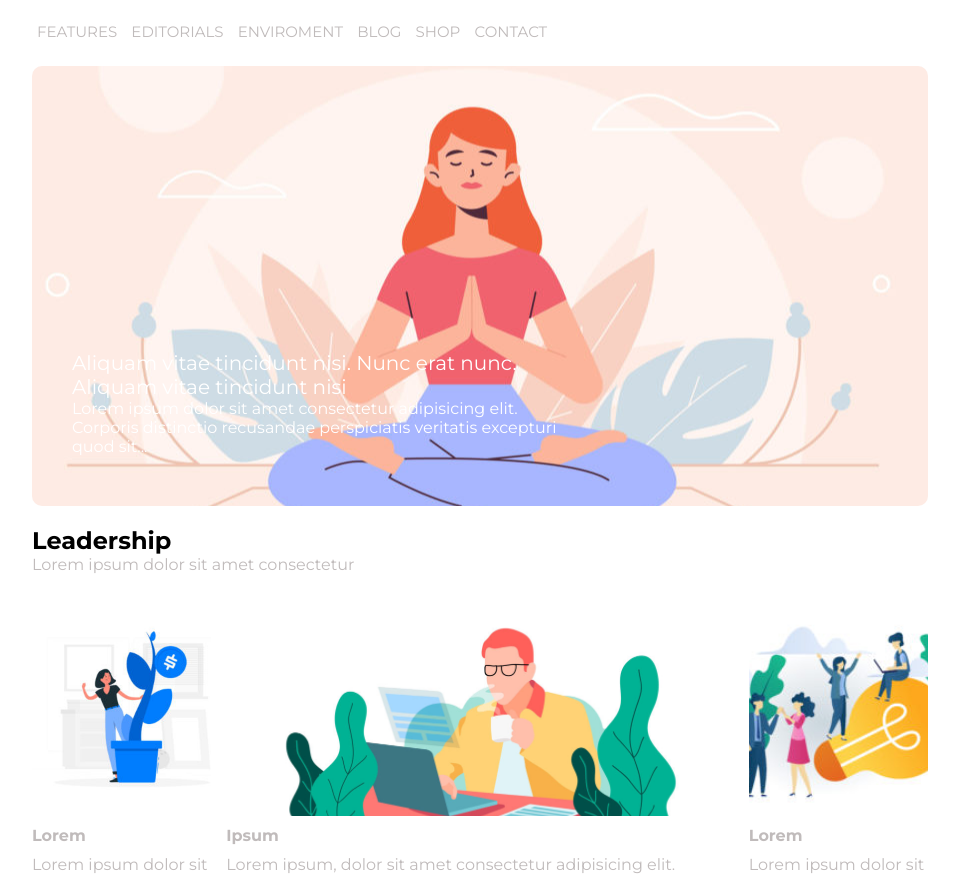
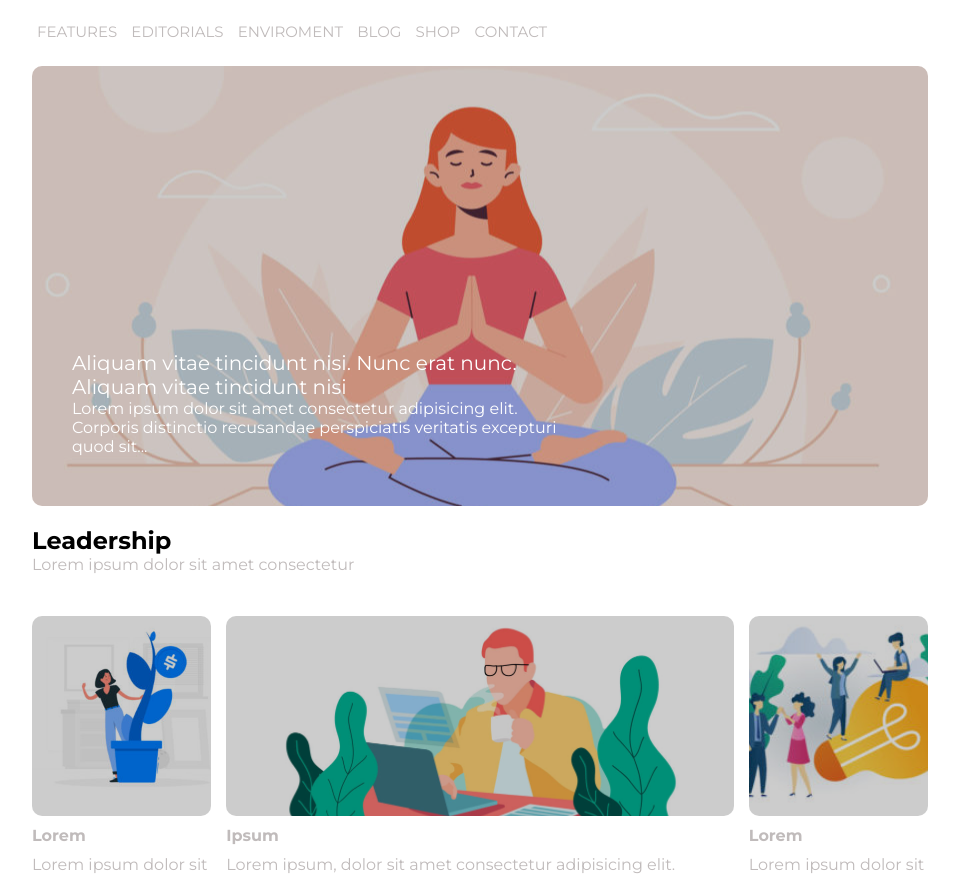
Before and after one commit to EmanuelaMocci/htmlcss-wp, a plain HTML site: page index.html in a window 1280 px wide. Shown: the part 86-961 px from the top of the page, without its empty margins (160-1119 px from the left). Drawn offline with Linux system fonts and the light colour scheme.

Commit message:
Aggiunta overlay e border radius

```diff
--- a/css/style.css
+++ b/css/style.css
@@ -66,6 +66,16 @@ a{
     color: white;
 }
 
+.overlay{
+    position: absolute;
+    top: 0;
+    bottom: 0;
+    left: 0;
+    right: 0;
+    background-color: rgba(0, 0, 0, 0.2);
+    border-radius: 10px;
+}
+
 .titolo-hero{
     font-size: 20px;
 }
@@ -87,6 +97,7 @@ h4{
     height: 200px;
     background-size: cover;
     border-radius: 10px;
+    position: relative;
 }
 .sinistra{
     background-image: url("../img/img-1.jpg");
@@ -103,20 +114,12 @@ h4{
     width: 20%;
     float:left;
 }
-
 .colonna-centrale{
     float: left;
     width: calc(60% - 30px);
     margin: 20px 15px;
 }
-/* .overlay{
-    position: absolute;
-    top: 0;
-    bottom: 0;
-    left: 0;
-    right: 0;
-    background-color: 0, 0, 0, 0.2;
-} */
+
 
 /* Footer */
 .credits{
--- a/index.html
+++ b/index.html
@@ -40,6 +40,7 @@
             <!-- Section superiore -->
             <section>
                     <div class="hero">
+                        <div class="overlay"></div>
                         <div class="hero-contenuto">
                             <div class="titolo-hero"> Aliquam vitae tincidunt nisi. Nunc erat nunc. Aliquam vitae tincidunt nisi</div>
                             <div class="descrizione-hero">Lorem ipsum dolor sit amet consectetur adipisicing elit. Corporis distinctio recusandae perspiciatis veritatis excepturi quod sit...</div>
@@ -50,23 +51,29 @@
 
             <!-- Section inferiore -->
             <section>
-                <div class="main-inferiore clearfix">
+                <div class="clearfix">
                     <div class="intestazione">
                         <h2>Leadership</h2>
                         <div>Lorem ipsum dolor sit amet consectetur</div>
                     </div>
                     <div class="colonna-laterale">
-                        <div class="immagine-main sinistra"></div>
+                        <div class="immagine-main sinistra">
+                            <div class="overlay"></div>
+                        </div>
                         <h4>Lorem</h4>
                         <p>Lorem ipsum dolor sit amet consectetur adipisicing elit. Exercitationem magni, voluptatum eius ratione adipisci, deleniti a, sint cumque obcaecati incidunt voluptates.</p>
                     </div>
                     <div class="colonna-centrale">
-                        <div class="immagine-main centrale"></div>
+                        <div class="immagine-main centrale">
+                            <div class="overlay"></div>
+                        </div>
                         <h4>Ipsum</h4>
                         <p>Lorem ipsum, dolor sit amet consectetur adipisicing elit. Consequatur asperiores eaque ex adipisci! Numquam sapiente id cupiditate nam quod? Deleniti rem quos quod. Necessitatibus reprehenderit distinctio rem commodi nihil debitis. Lorem ipsum dolor sit amet consectetur adipisicing elit. Ducimus consectetur accusantium quis nisi ipsa quasi, accusamus itaque a, eos animi neque quo maxime, eveniet eum eaque nihil at possimus voluptate. Lorem, ipsum dolor sit amet consectetur adipisicing elit. Amet accusantium perspiciatis consequatur quam in. Ipsam, culpa cumque illo minus asperiores, aliquid rerum natus voluptate ratione doloremque magni sed accusamus animi.</p>
                     </div>
                     <div class="colonna-laterale">
-                        <div class="immagine-main destra"></div>
+                        <div class="immagine-main destra">
+                            <div class="overlay"></div>
+                        </div>
                         <h4>Lorem</h4>
                         <p>Lorem ipsum dolor sit amet consectetur adipisicing elit. Exercitationem magni, voluptatum eius ratione adipisci, deleniti a, sint cumque obcaecati incidunt voluptates.</p>
                     </div>
```
